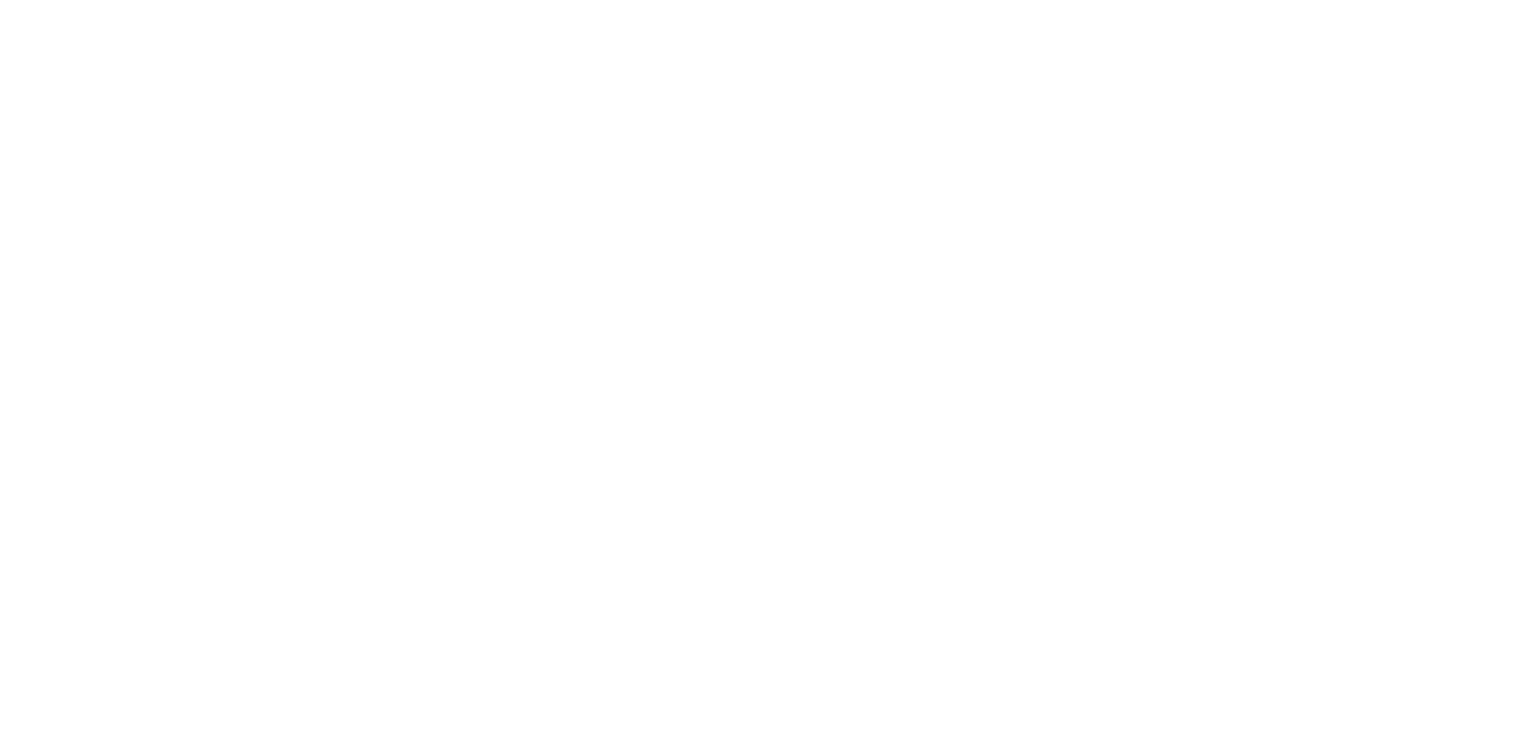
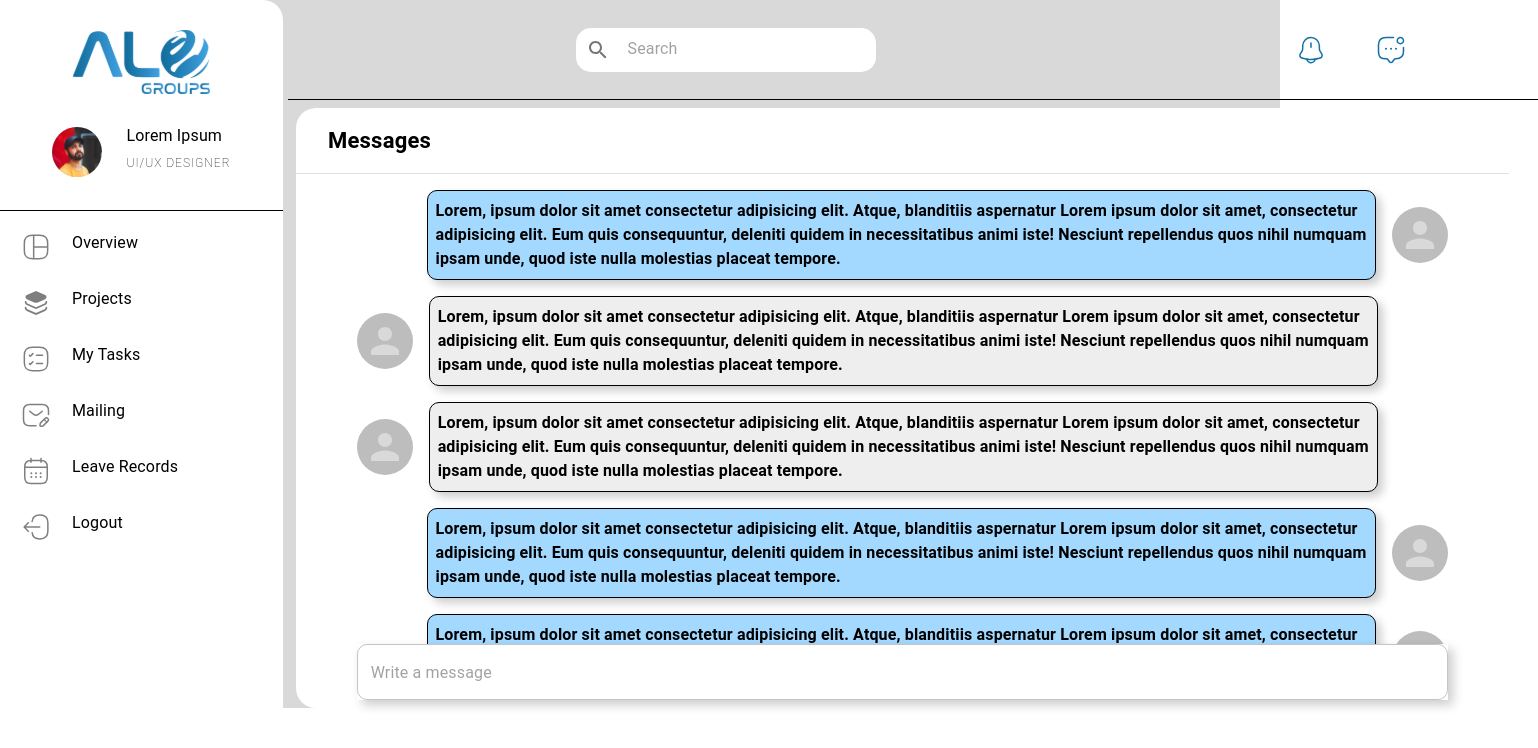
Before and after one commit to adharsh2000/alo_group, a React (Create React App) app: page /messages in a window 1280 px wide. Before the commit this address had no page. Shown: the top 748 px of the page, 1538 px wide, since content can reach past the window. Built offline with nearby package versions, Linux system fonts and the light colour scheme.

Commit message:
chat page completed

```diff
--- a/src/App.js
+++ b/src/App.js
@@ -9,6 +9,7 @@ import EmpTasks from "./Pages/Employee/EmpTasks";
 import EmpMail from "./Pages/Employee/EmpMail";
 import EmpAllMail from "./Pages/Employee/EmpAllMail";
 import EmpNotifications from "./Pages/Employee/EmpNotifications";
+import EmpMessages from "./Pages/Employee/EmpMessages";
 
 
 function App() {
@@ -28,6 +29,7 @@ function App() {
         <Route path="/mailing" element={<EmpMail /> } />
         <Route path="/allmails" element={<EmpAllMail /> } />
         <Route path="/notifications" element={<EmpNotifications /> } />
+        <Route path="/messages" element={<EmpMessages /> } />
       </Routes>
     </Box>
     </ThemeProvider>
--- /dev/null
+++ b/src/Components/UserComponents/UserChatCard.jsx
@@ -0,0 +1,38 @@
+import React from "react";
+import { Avatar, Box, Typography, useTheme } from "@mui/material";
+
+const UserChatCard = ({ me }) => {
+    const theme = useTheme();
+    const boxShadow = theme?.shape?.shadow;
+
+  return (
+    <Box
+      display="flex"
+      width="100%"
+      gap={2}
+      my={2}
+      alignItems="center"
+      sx={me && { flexDirection: "row-reverse" }}
+    >
+      <Avatar sx={{ width: 56, height: 56 }} />
+      <Box
+        border="1px solid #000"
+        borderRadius="10px"
+        p={1}
+        width="87%"
+        sx={me ?{backgroundColor:'#A3D8FF'} : {backgroundColor:'#EEEEEE'}}
+        boxShadow={boxShadow}
+      >
+        <Typography fontWeight="bold">
+          Lorem, ipsum dolor sit amet consectetur adipisicing elit. Atque,
+          blanditiis aspernatur Lorem ipsum dolor sit amet, consectetur
+          adipisicing elit. Eum quis consequuntur, deleniti quidem in
+          necessitatibus animi iste! Nesciunt repellendus quos nihil numquam
+          ipsam unde, quod iste nulla molestias placeat tempore.
+        </Typography>
+      </Box>
+    </Box>
+  );
+};
+
+export default UserChatCard;
--- /dev/null
+++ b/src/Pages/Employee/EmpMessages.jsx
@@ -0,0 +1,67 @@
+import React from "react";
+import { Box, Divider, TextField, Typography, useTheme } from "@mui/material";
+import UserNavbar from "../../Components/UserComponents/UserNavbar";
+import UserHeader from "../../Components/UserComponents/UserHeader";
+import UserChatCard from "../../Components/UserComponents/UserChatCard";
+
+const EmpMessages = () => {
+  const theme = useTheme();
+  const bgColor = theme?.palette?.background?.default;
+  const boxShadow = theme?.shape?.shadow;
+  return (
+    <Box width="100%" bgcolor={bgColor} display="flex">
+      <Box display="flex">
+        <UserNavbar />
+      </Box>
+      <Box ml={36}>
+        <UserHeader />
+        <Box
+          width="97%"
+          height={600}
+          bgcolor="#fff"
+          ml={1}
+          mt={1}
+          borderRadius="20px"
+
+        >
+          <Typography fontWeight="bold" fontSize="22px" py={2} pl={4}>
+            Messages
+          </Typography>
+          <Divider />
+          <Box width="90%" mx="auto">
+            <Box height={470}
+            sx={{
+            maxHeight: 470,
+            overflowY: "auto",
+            boxSizing: "border-box",
+            "&::-webkit-scrollbar": {
+              display: "none",
+            },
+            scrollbarWidth: "none",
+          }}
+            >
+                <UserChatCard me={true}/>
+                <UserChatCard />
+                <UserChatCard />
+                <UserChatCard me={true}/>
+                <UserChatCard me={true}/>
+                <UserChatCard />
+                <UserChatCard />
+                <UserChatCard me={true}/>
+                <UserChatCard me={true}/>
+                <UserChatCard />
+                <UserChatCard />
+                <UserChatCard me={true}/>
+            </Box>
+            <TextField placeholder="Write a message" fullWidth sx={{
+                boxShadow:boxShadow,
+                overflow:'hidden',
+            }}/>
+          </Box>
+        </Box>
+      </Box>
+    </Box>
+  );
+};
+
+export default EmpMessages;
```
